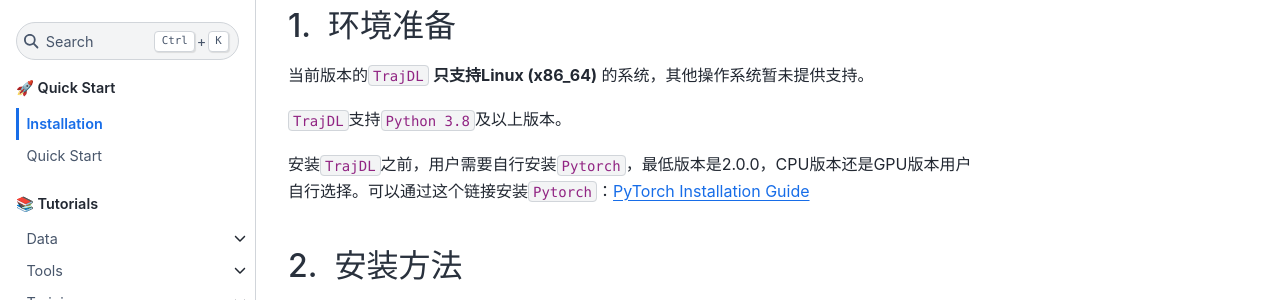
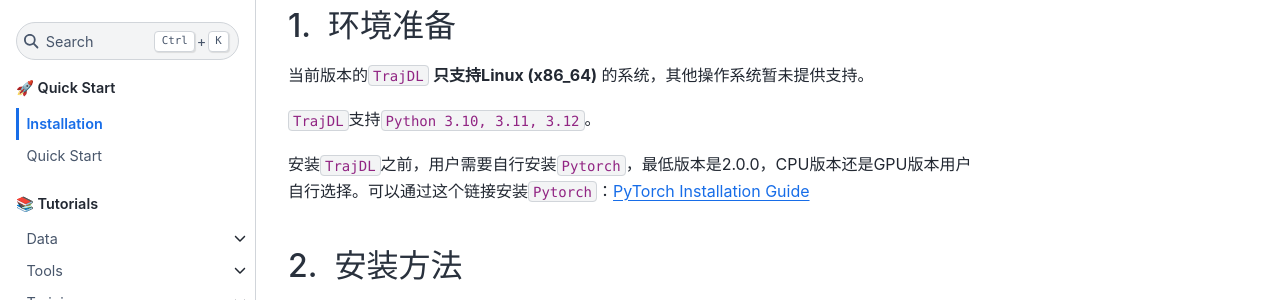
Before and after one commit to Spatial-Temporal-Data-Mining/TrajDL, a Sphinx documentation site: the page built from docs/getting_started/installation.md, in a window 1280 px wide. Shown: the part 154-454 px from the top of the page. Built offline with Sphinx 7.4.7 and the Sphinx Book theme 1.1.4, drawn with Linux system fonts in a browser that asks for light colours; pages that are not in the unit, such as notebooks, are missing from menus.

Commit message:
Update installation.md

```diff
--- a/docs/getting_started/installation.md
+++ b/docs/getting_started/installation.md
@@ -4,7 +4,7 @@
 
 当前版本的`TrajDL` **只支持Linux (x86_64)** 的系统，其他操作系统暂未提供支持。
 
-`TrajDL`支持`Python 3.8`及以上版本。
+`TrajDL`支持`Python 3.10, 3.11, 3.12`。
 
 安装`TrajDL`之前，用户需要自行安装`Pytorch`，最低版本是2.0.0，CPU版本还是GPU版本用户自行选择。可以通过这个链接安装`Pytorch`：[PyTorch Installation Guide](https://pytorch.org/get-started/locally/)
 
```
